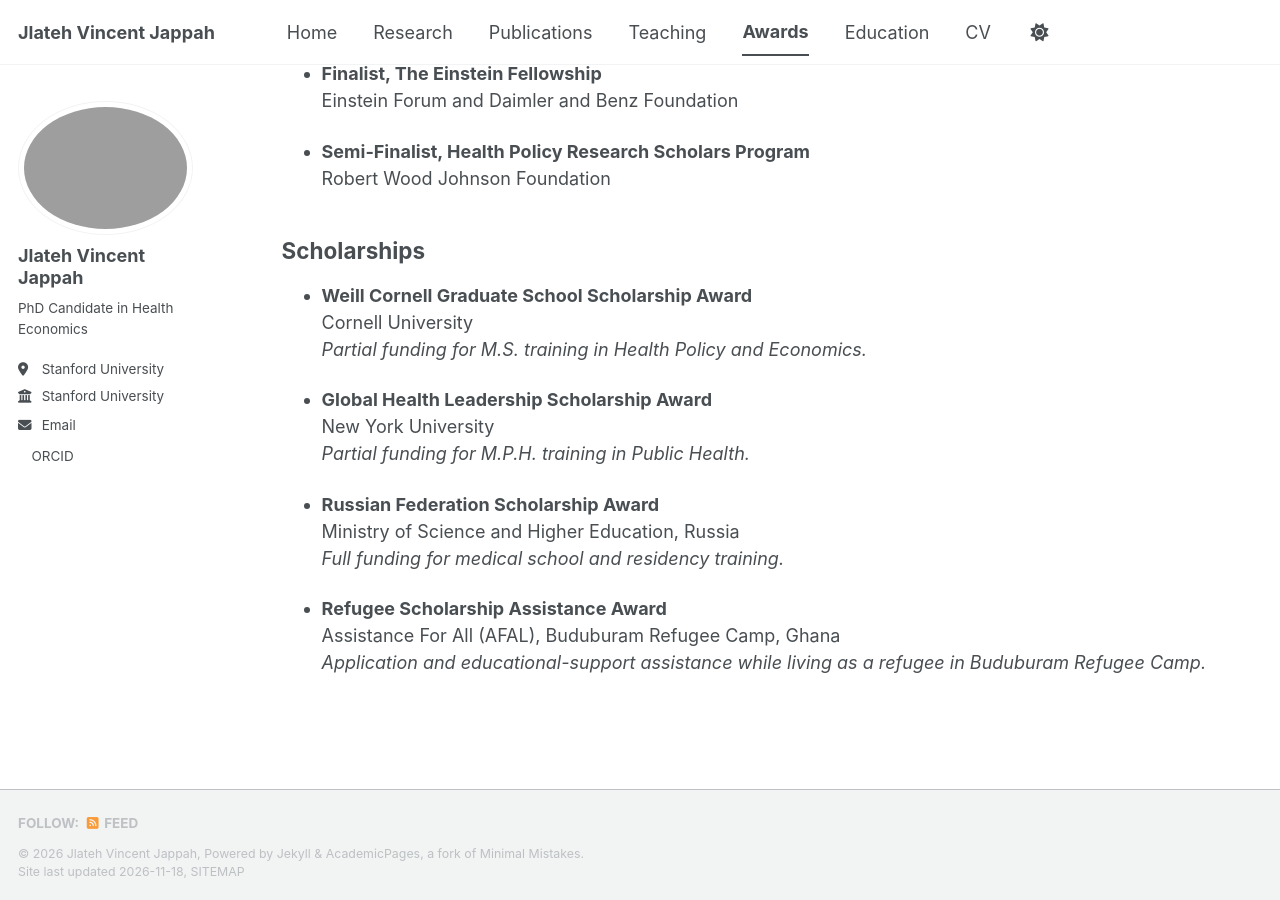
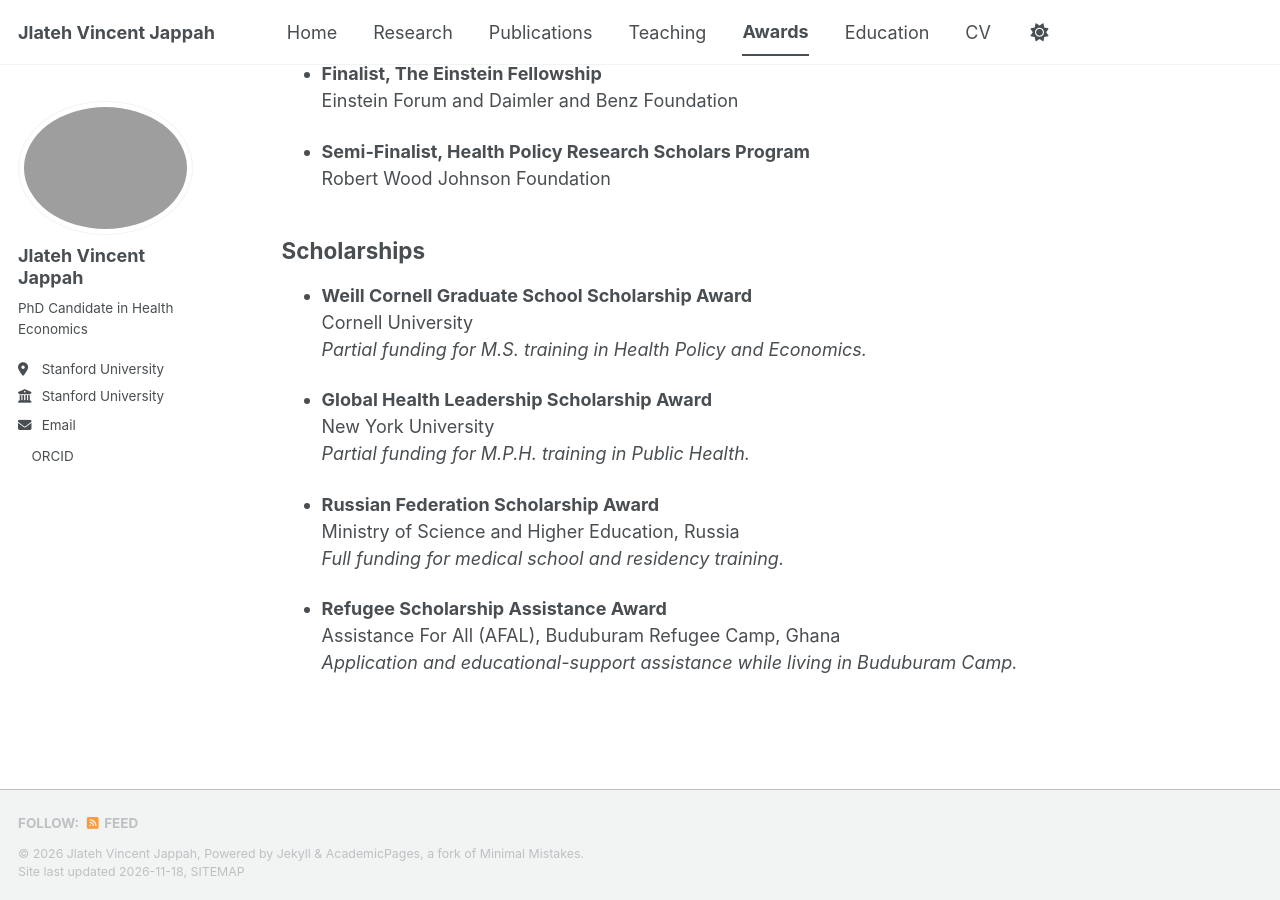
Before and after one commit to jvjappah/jvjappah.github.io, a Jekyll site: the page built from _pages/awards.md, in a window 1280 px wide and 900 px high, scrolled down 1568 px. Built offline with Jekyll 4.4.1, drawn with Linux system fonts in a browser that asks for light colours; a script bundle is joined from its source files by our own code; a style sheet for code colours, icons or effects is not loaded.

Commit message:
Clarify wording in Refugee Scholarship Assistance Award

```diff
--- a/_pages/awards.md
+++ b/_pages/awards.md
@@ -83,4 +83,4 @@ author_profile: true
 
 - **Refugee Scholarship Assistance Award**
   Assistance For All (AFAL), Buduburam Refugee Camp, Ghana
-  *Application and educational-support assistance while living as a refugee in Buduburam Refugee Camp.*
+  *Application and educational-support assistance while living in Buduburam Camp.*
```
